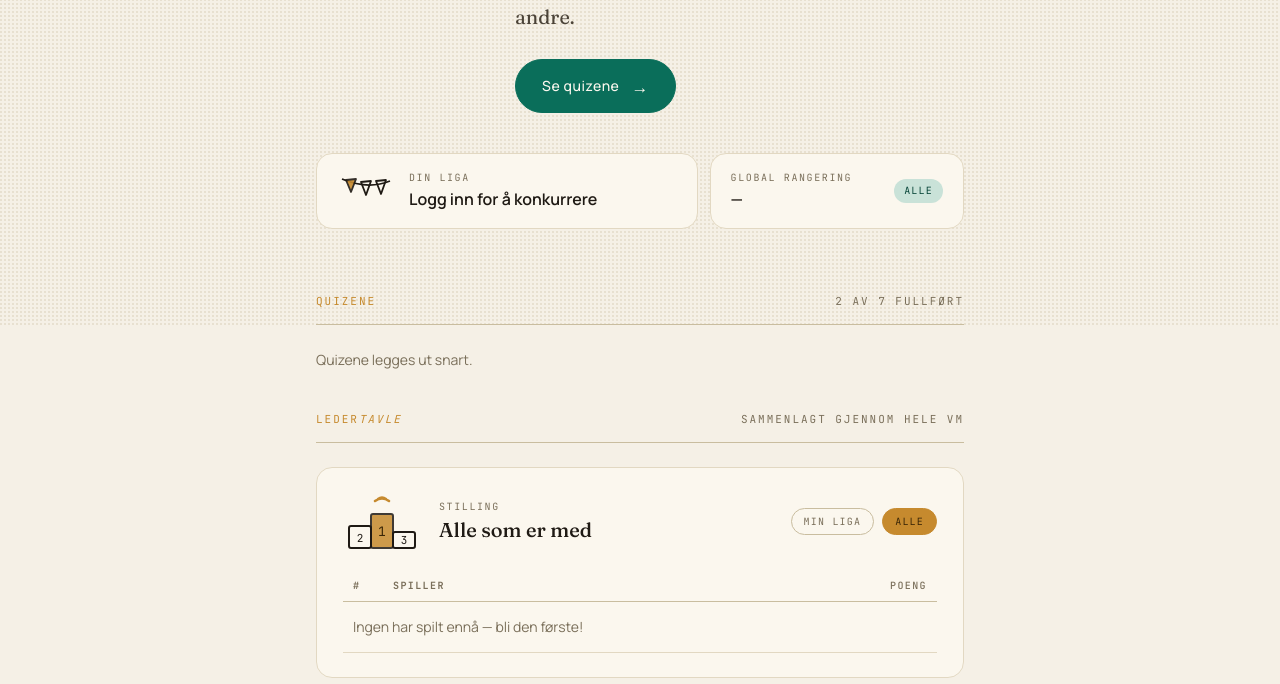
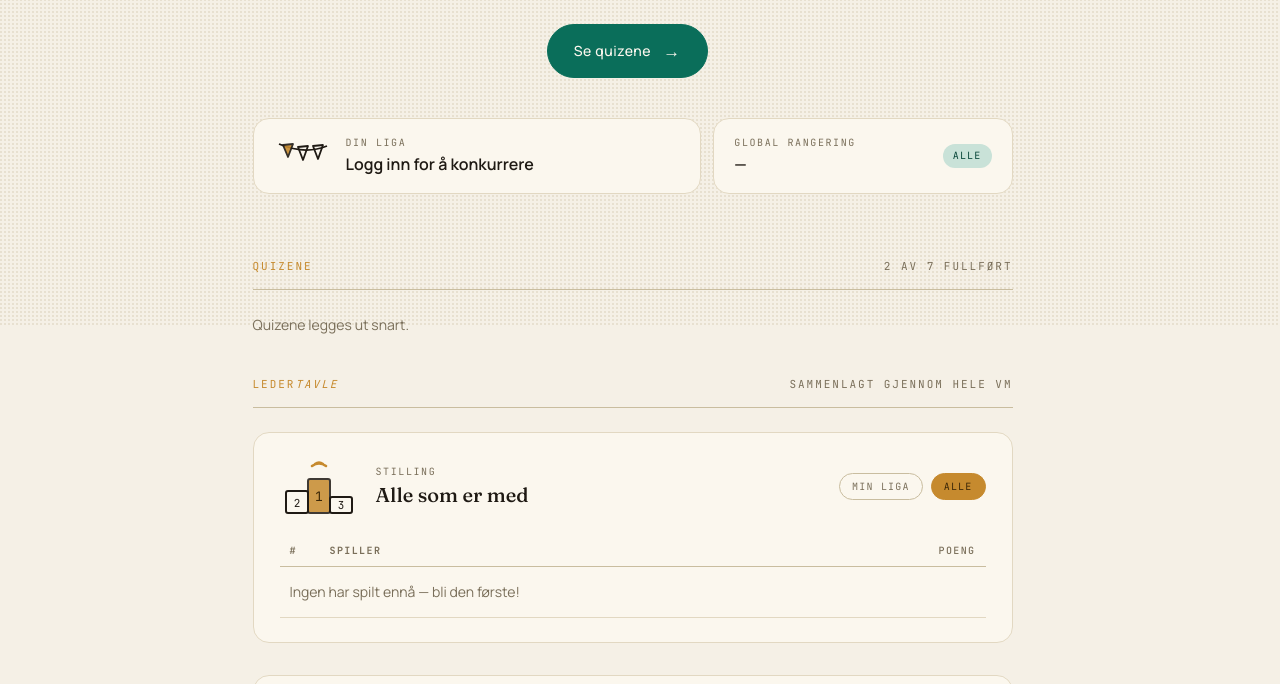
Before and after one commit to wezdeburgh123/CustomQuiz, a website: page vm.html in a window 1280 px wide. Shown: the part 473-1157 px from the top of the page. Drawn offline with nearby package versions, Linux system fonts and the light colour scheme; no server answers.

Commit message:
Layout: single fluid frame — bred ramme + scrollbar-gutter, lesetekst smal via .reading

```diff
--- a/layout.css
+++ b/layout.css
@@ -12,6 +12,10 @@
      --container-max: var(--w-read);
    Uten override faller den til galleri-bredde (1080).
    ============================================================ */
+
+/* Reserver scrollbar-plass alltid → ingen ~15px sidelengs hopp mellom
+   korte sider (uten scrollbar) og lange (med scrollbar). */
+html { scrollbar-gutter: stable; }
 
 :root {
   --w-read: 760px;
@@ -38,5 +42,17 @@
   --container-max: var(--w-read);
 }
 
+/* Fluid ramme, smal lesetekst (single-frame-modellen):
+   Lese-sider beholder den BREDE rammen (1080) — lik alle andre sider, så
+   masthead/sidekanter står identisk og ingenting «spretter» ved navigering.
+   Selve lese-innholdet holdes komfortabelt smalt (760) ved at alle direkte
+   barn UNNTATT masthead sentreres på --w-read. Masthead får dermed full
+   rammebredde av seg selv. Sett klassen `reading` på containeren og IKKE
+   sett --container-max på lese-sider. */
+.reading > :not(#cq-masthead) {
+  max-width: var(--w-read);
+  margin-inline: auto;
+}
+
 /* clamp() over håndterer mobil→desktop-skalering, så ingen egen mobil-override
    trengs lenger. (Floor = 20px på smale skjermer.) */
--- a/vm.html
+++ b/vm.html
@@ -33,7 +33,7 @@
 <link rel="stylesheet" href="layout.css">
 <style>
   :root {
-    --container-max: var(--w-read);
+    /* lese-bredde via .reading-klassen (layout.css) — rammen er nå bred (lik alle sider) */
     --bg:#F5F0E6; --bg-soft:#FBF7EE; --bg-deep:#ECE3CE;
     --ink:#1F1A14; --ink-soft:#4B4338; --ink-mute:#7A6F5A;
     --rule:#E2D8C2; --rule-strong:#C9BD9F;
@@ -206,7 +206,7 @@
 </head>
 <body>
 
-<div class="container">
+<div class="container reading">
 
   <div id="cq-masthead"></div>
 
```
Also changed, not shown: dagens.html (+2 -2 lines), min-side.html (+2 -2 lines), quiz-app-v2.html (+2 -2 lines).
